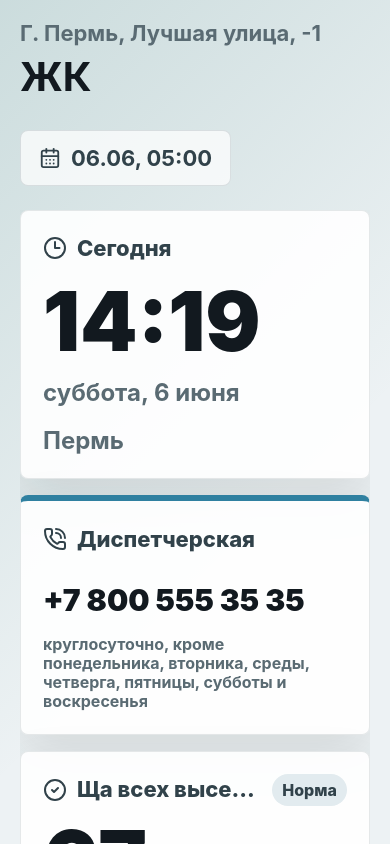
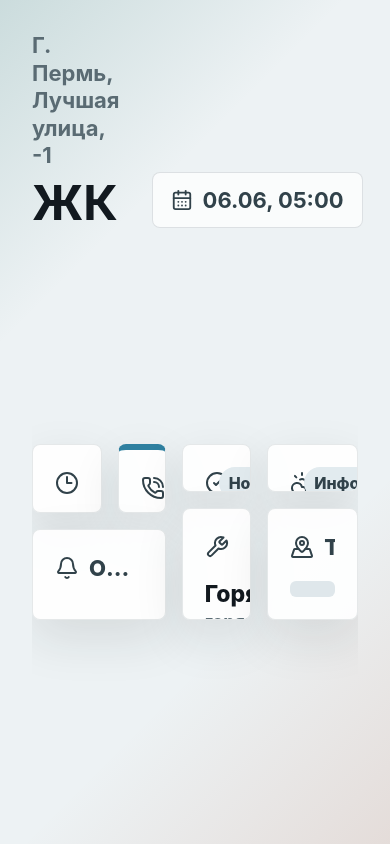
Before and after one commit to Sm0keHokage/hackathon_ujin_2026, a React (Vite) app in the folder apps/frontend/: page / in a window 390 px wide. Shown: the top 844 px of the page. Built offline with nearby package versions, Linux system fonts and the light colour scheme.

Commit message:
Убрал fallback media query, т.к. он он ломает сетку

```diff
--- a/apps/frontend/src/features/dashboard/mockDashboard.json
+++ b/apps/frontend/src/features/dashboard/mockDashboard.json
@@ -39,8 +39,8 @@
                     "y": 1
                 },
                 "bottomRight": {
-                    "x": 8,
-                    "y": 3
+                    "x": 7,
+                    "y": 4
                 }
             }
         },
@@ -54,7 +54,7 @@
             "status": "success",
             "layout": {
                 "topLeft": {
-                    "x": 9,
+                    "x": 8,
                     "y": 1
                 },
                 "bottomRight": {
--- a/apps/frontend/src/styles.css
+++ b/apps/frontend/src/styles.css
@@ -382,39 +382,3 @@ body {
     pointer-events: none;
     width: 100%;
 }
-
-@media (max-width: 1100px) {
-    body {
-        overflow: auto;
-    }
-
-    .dashboard-shell {
-        padding: 20px;
-    }
-
-    .dashboard-stage {
-        height: auto;
-    }
-
-    .dashboard-header {
-        align-items: flex-start;
-        flex-direction: column;
-    }
-
-    .dashboard-grid {
-        grid-template-columns: 1fr !important;
-        grid-template-rows: none !important;
-        height: auto !important;
-        width: auto !important;
-    }
-
-    .dashboard-tile {
-        grid-column: auto !important;
-        grid-row: auto !important;
-        min-height: 220px;
-    }
-
-    .dashboard-header h1 {
-        font-size: 40px;
-    }
-}
```
